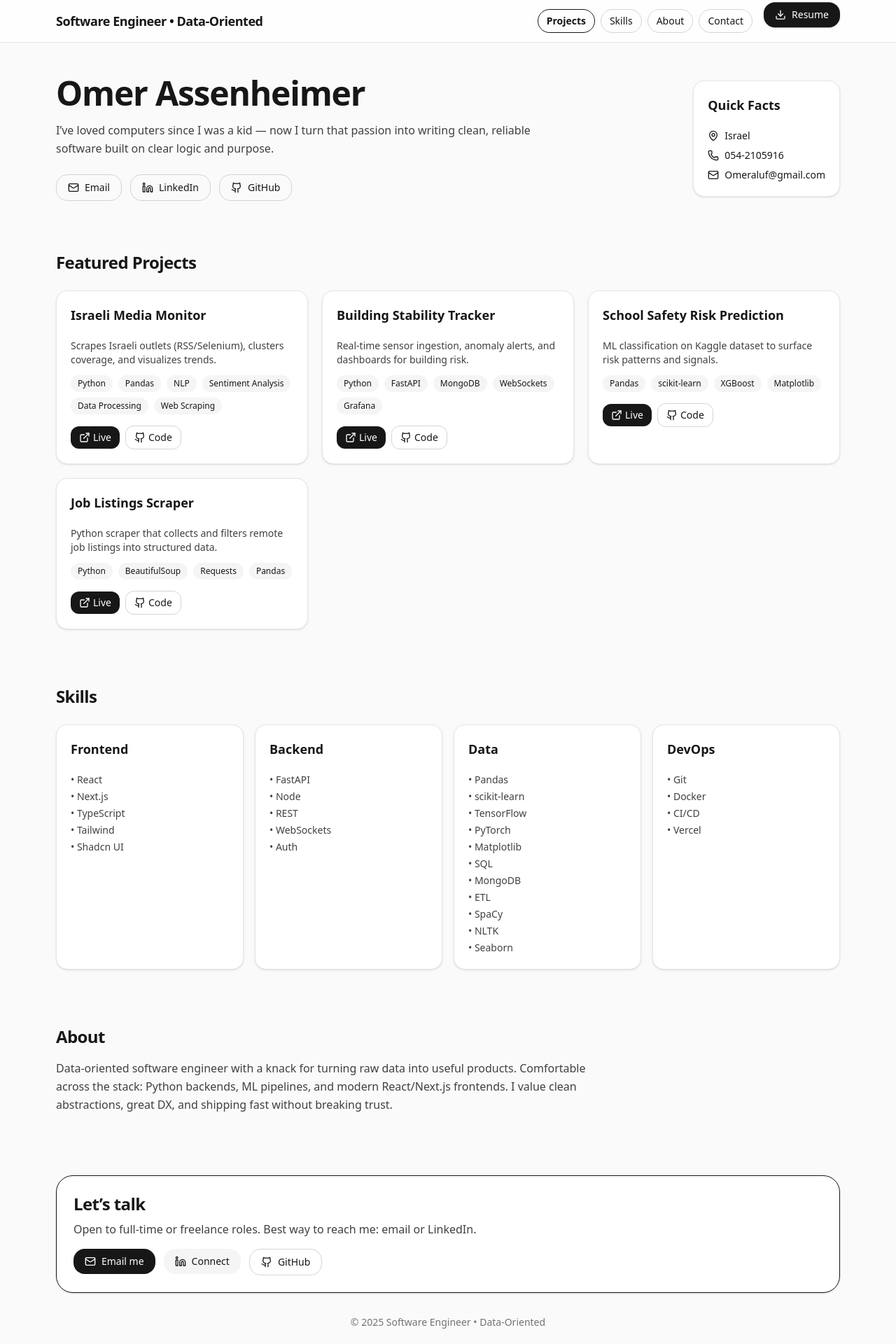
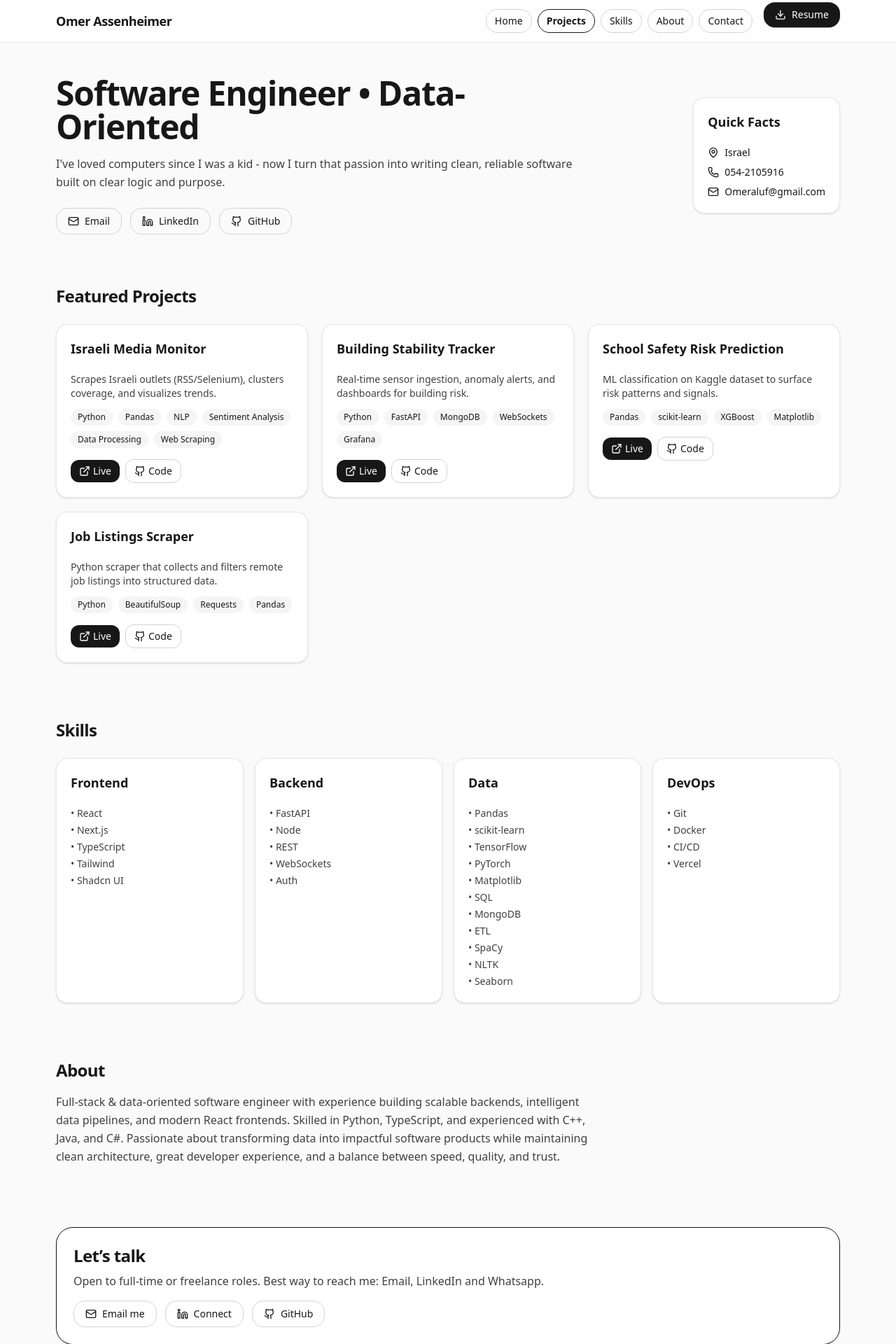
Before and after one commit to Omeraluf/Omer-Assenheimer-Portfolio, a React (Vite) app: page / in a window 1280 px wide. Shown: the top 1920 px of the page at 70% size. Built offline with nearby package versions, Linux system fonts and the light colour scheme.

Commit message:
added home to nav bar, fixed the jumping to project, skills etc, changed the info, changed the email connect and git logos at the bottom

```diff
--- a/src/App.tsx
+++ b/src/App.tsx
@@ -1,21 +1,14 @@
 // src/App.tsx
 import { useState } from "react";
-import {
-  Github,
-  ExternalLink,
-  Mail,
-  Linkedin,
-  Phone,
-  Download,
-  MapPin,
-} from "lucide-react";
+import { Github, ExternalLink, Mail, Linkedin, Phone, Download, MapPin, ArrowUp} from "lucide-react";
 import { Button } from "./components/ui/button";
 import { Card, CardHeader, CardTitle, CardContent } from "./components/ui/card";
+import { useEffect } from "react";
 
 // —— QUICK EDIT AREA ——
 const INFO = {
-  name: "Software Engineer • Data-Oriented",
-  role: "Omer Assenheimer",
+  name: "Omer Assenheimer",
+  role: "Software Engineer • Data-Oriented",
   location: "Israel",
   email: "Omeraluf@gmail.com",
   phone: "054-2105916",
@@ -78,8 +71,73 @@ const SKILLS = [
 
 
 export default function App() {
-  const [active, setActive] = useState<"projects" | "skills" | "about" | "contact">("projects");
-// keep from HERE!@#!@#!
+  const [active, setActive] = useState<"hero" | "projects" | "skills" | "about" | "contact">("projects");
+  useEffect(() => {
+    const header = document.querySelector("header");
+    if (!header) return;
+
+    // Function to update the CSS variable
+    const setHeight = () => {
+      document.documentElement.style.setProperty("--nav-height", `${header.offsetHeight}px`);
+    };
+
+    // Set immediately
+    setHeight();
+
+    // Watch for changes (responsive resize etc.)
+    const resizeObserver = new ResizeObserver(setHeight);
+    resizeObserver.observe(header);
+
+    // Cleanup
+    return () => resizeObserver.disconnect();
+  }, []);
+
+  // @@@@@@@@@@@@@@@@@@@@@@@@@@@@@@@@@@@@@@@@@ Spy Scroll START @@@@@@@@@@@@@@@@@@@@@@@@@@@@@@@@@@@@@@@@@@@@@@@@@@@@@@@@@@
+  // Simplest scroll-spy: pick the section closest to 30% from top
+  useEffect(() => {
+    const ids = ["hero", "projects", "skills", "about", "contact"];
+    const sections = ids
+      .map((id) => document.getElementById(id))
+      .filter(Boolean) as HTMLElement[];
+
+    const onScroll = () => {
+      const targetY = window.innerHeight * 0.2; // detection line
+      let best: { id: typeof active; dist: number } | null = null;
+
+      sections.forEach((sec) => {
+        const { top } = sec.getBoundingClientRect();
+        const dist = Math.abs(top - targetY);
+        if (!best || dist < best.dist) best = { id: sec.id, dist };
+      });
+
+      if (best) setActive(best.id as typeof active);
+    };
+
+    window.addEventListener("scroll", onScroll, { passive: true });
+    onScroll(); // init
+    return () => window.removeEventListener("scroll", onScroll);
+  }, []);
+
+
+  // @@@@@@@@@@@@@@@@@@@@@@@@@@@@@@@@@@@@@@@@@ Spy Scroll END @@@@@@@@@@@@@@@@@@@@@@@@@@@@@@@@@@@@@@@@@@@@@@@@@@@@@@@@@@
+
+    // Back-to-top button visibility logic START
+  const [showTop, setShowTop] = useState(false);
+
+  useEffect(() => {
+    const onScroll = () => setShowTop(window.scrollY > 50);
+    onScroll(); // set initial state
+    window.addEventListener("scroll", onScroll, { passive: true });
+    return () => window.removeEventListener("scroll", onScroll);
+  }, []);
+
+  const scrollTop = () => {
+    const prefersReduced = window.matchMedia("(prefers-reduced-motion: reduce)").matches;
+    window.scrollTo({ top: 0, behavior: prefersReduced ? "auto" : "smooth" });
+  };
+  // Back-to-top button logic END
+
+
   return (
     <main className="min-h-screen bg-neutral-50 text-neutral-900">
       {/* Header */}
@@ -89,26 +147,9 @@ export default function App() {
             {INFO.name}
           </a>
           <nav className="flex items-center gap-2 text-sm">
-            {/* {[
-              { id: "projects", label: "Projects" },
-              { id: "skills", label: "Skills" },
-              { id: "about", label: "About" },
-              { id: "contact", label: "Contact" },
-            ].map((link) => (
-              <a
-                key={link.id}
-                href={`#${link.id}`}
-                onClick={() => setActive(link.id as typeof active)}
-                className={`px-3 py-1.5 rounded-full transition-all ${
-                  active === (link.id as typeof active)
-                    ? "bg-neutral-900 text-white"
-                    : "hover:bg-neutral-100"
-                }`}
-              >
-                {link.label}
-              </a>
-            ))} */}
             {[
+              // button links
+              { id: "hero", label: "Home" },
               { id: "projects", label: "Projects" },
               { id: "skills", label: "Skills" },
               { id: "about", label: "About" },
@@ -151,13 +192,13 @@ export default function App() {
       </header>
 
       {/* Hero */}
-      <section id="hero" className="max-w-6xl mx-auto px-4 pt-12 pb-8">
+      <section id="hero" className="max-w-6xl mx-auto px-4 pt-12 pb-8 scroll-mt-[var(--nav-height)]">
         <div className="grid md:grid-cols-3 gap-6 items-center">
           <div className="md:col-span-2">
             <h1 className="text-4xl md:text-5xl font-bold tracking-tight">{INFO.role}</h1>
             <p className="mt-4 text-neutral-700 leading-relaxed">
               {/* I build clean, efficient, and reliable software with a focus on clear logic, good structure, and meaningful user impact. */}
-              I’ve loved computers since I was a kid — now I turn that passion into writing clean, reliable software built on clear logic and purpose.
+              I've loved computers since I was a kid - now I turn that passion into writing clean, reliable software built on clear logic and purpose.
             </p>
             <div className="mt-6 flex flex-wrap items-center gap-3">
               <a href={`mailto:${INFO.email}`}>
@@ -205,7 +246,7 @@ export default function App() {
       </section>
 
       {/* Projects */}
-      <section id="projects" className="max-w-6xl mx-auto px-4 py-10">
+       <section id="projects" className="max-w-6xl mx-auto px-4 py-10 scroll-mt-[var(--nav-height)]">            {/* scroll-mt-16  */}
         <h2 className="text-2xl font-semibold tracking-tight mb-6">Featured Projects</h2>
         <div className="grid sm:grid-cols-2 lg:grid-cols-3 gap-5">
           {PROJECTS.map((p, i) => (
@@ -246,7 +287,7 @@ export default function App() {
       </section>
 
       {/* Skills */}
-      <section id="skills" className="max-w-6xl mx-auto px-4 py-10">
+      <section id="skills" className="max-w-6xl mx-auto px-4 py-10 scroll-mt-[var(--nav-height)]">
         <h2 className="text-2xl font-semibold tracking-tight mb-6">Skills</h2>
         <div className="grid sm:grid-cols-2 lg:grid-cols-4 gap-4">
           {SKILLS.map((s) => (
@@ -267,31 +308,33 @@ export default function App() {
       </section>
 
       {/* About */}
-      <section id="about" className="max-w-6xl mx-auto px-4 py-10">
+      <section id="about" className="max-w-6xl mx-auto px-4 py-10 scroll-mt-[var(--nav-height)]">
         <h2 className="text-2xl font-semibold tracking-tight mb-4">About</h2>
         <p className="text-neutral-700 max-w-3xl leading-relaxed">
-          Data-oriented software engineer with a knack for turning raw data into useful products.
-          Comfortable across the stack: Python backends, ML pipelines, and modern React/Next.js frontends.
-          I value clean abstractions, great DX, and shipping fast without breaking trust.
+          Full-stack & data-oriented software engineer with experience building scalable backends,
+           intelligent data pipelines, and modern React frontends.
+            Skilled in Python, TypeScript, and experienced with C++, Java, and C#.
+             Passionate about transforming data into impactful software products while maintaining clean architecture,
+              great developer experience, and a balance between speed, quality, and trust.
         </p>
       </section>
 
       {/* Contact */}
-      <section id="contact" className="max-w-6xl mx-auto px-4 py-12">
+      <section id="contact" className="max-w-6xl mx-auto px-4 py-12 scroll-mt-[var(--nav-height)]">
         <div className="rounded-3xl p-6 border bg-white shadow-sm">
           <h2 className="text-2xl font-semibold tracking-tight mb-2">Let’s talk</h2>
           <p className="text-neutral-700 mb-4">
-            Open to full-time or freelance roles. Best way to reach me: email or LinkedIn.
+            Open to full-time or freelance roles. Best way to reach me: Email, LinkedIn and Whatsapp.
           </p>
           <div className="flex flex-wrap gap-3">
             <a href={`mailto:${INFO.email}`}>
-              <Button className="rounded-2xl">
+              <Button variant="outline"className="rounded-2xl">
                 <Mail className="h-4 w-4 mr-2" />
                 Email me
               </Button>
             </a>
             <a href={INFO.linkedin} target="_blank" rel="noreferrer">
-              <Button variant="secondary" className="rounded-2xl">
+              <Button variant="outline" className="rounded-2xl">
                 <Linkedin className="h-4 w-4 mr-2" />
                 Connect
               </Button>
@@ -305,9 +348,25 @@ export default function App() {
           </div>
         </div>
         <footer className="text-center text-sm text-neutral-500 py-8">
-          © {new Date().getFullYear()} {INFO.name}
+          © {new Date().getFullYear()} • {INFO.name} • {INFO.role}
         </footer>
       </section>
+
+      {/* Back to top floating button */}
+      <button
+        type="button"
+        onClick={scrollTop}
+        aria-label="Back to top"
+        className={[
+          "fixed bottom-6 right-6 z-[60]",
+          "rounded-full border bg-white/80 backdrop-blur shadow-md",
+          "p-3 hover:bg-white transition-all",
+          showTop ? "opacity-100 pointer-events-auto translate-y-0" : "opacity-0 pointer-events-none translate-y-2"
+        ].join(" ")}
+      >
+        <ArrowUp className="h-5 w-5" />
+      </button>
+
     </main>
   );
 }
--- a/src/index.css
+++ b/src/index.css
@@ -9,3 +9,11 @@
   .container-px { @apply px-4 sm:px-6 lg:px-8; }
   .glass { @apply bg-white/70 backdrop-blur-md border border-gray-200; }
 }
+
+:root {
+  --nav-height: 3.5rem; /* fallback */
+}
+
+section {
+  scroll-margin-top: var(--nav-height);
+}
```
